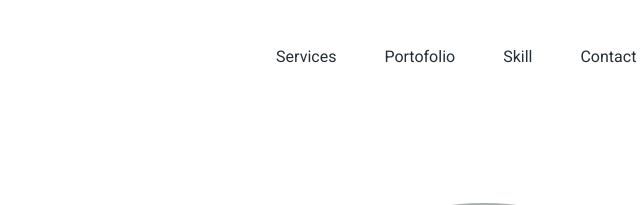
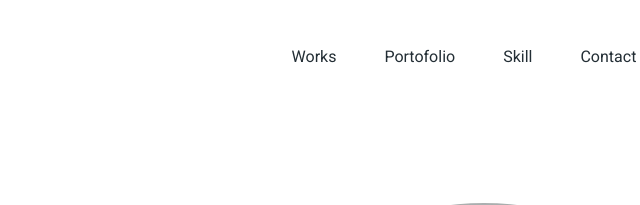
Before and after one commit to FikriHardiansyah/Website-Portfolio, a plain HTML site: page index.html in a window 1280 px wide. Shown: the top 205 px of the page, 456-1096 px from the left. Drawn offline with Linux system fonts and the light colour scheme.

Commit message:
Perubahan dibagian navbar

```diff
--- a/index.html
+++ b/index.html
@@ -21,7 +21,7 @@
 
                     <nav>
                         <ul>
-                            <li><a href="#services">Services</a></li>
+                            <li><a href="#services">Works</a></li>
                             <li><a href="#portofolios">Portofolio</a></li>
                             <li><a href="#skills">Skill</a></li>
                             <li><a href="#contact">Contact</a></li>
```
